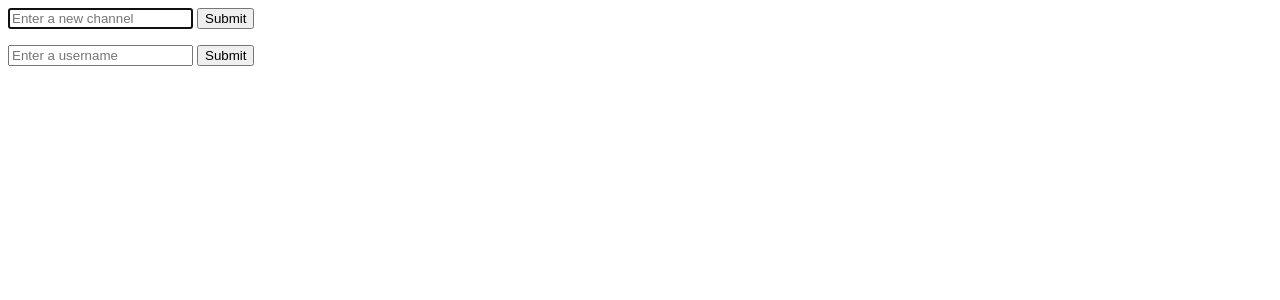
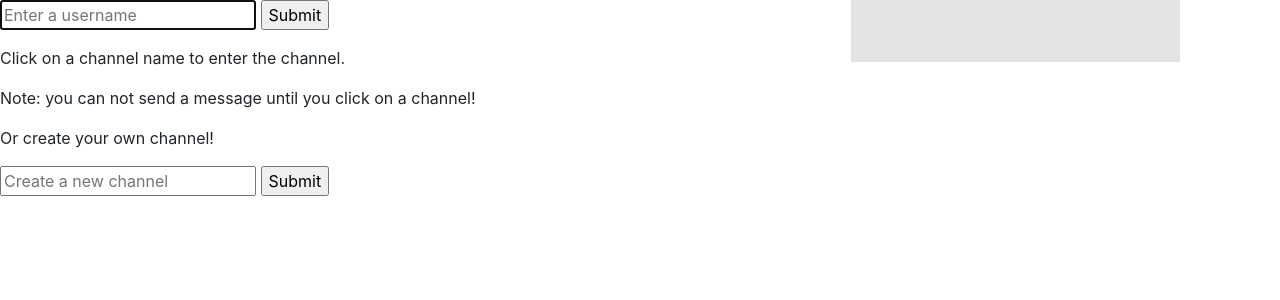
Before and after one commit to DrewLichtenstein/Project2, a Flask app: page / in a window 1280 px wide. Shown: the top 300 px of the page. Run offline with Flask 2, Linux system fonts and the light colour scheme; some libraries are stand-ins or nearby versions.

Commit message:
Submission ready.

```diff
--- a/application.py
+++ b/application.py
@@ -22,19 +22,26 @@ class Message:
 #list of messages
 message_list = []
 
+#render the page onload
 @app.route("/")
 def index():
     return render_template("index.html")
 
+#when a channel is submitted, adds it to the channel list and then hands it back to the Javascript, which adds the new channel to the page, giving an error if channel name is already there
 @socketio.on("create_one_channel")
 def one_channel_creator(channel_name):
+    for x in channel_list:
+        if x == channel_name:
+            return emit("channel_error", broadcast=True)
     channel_list.append(channel_name)
     emit("list_one_channel", channel_name, broadcast=True)
 
+#called on load -- creates all channels in the channel_list
 @socketio.on("create_all_channels")
 def making_all_channels_onload():
     emit("list_all_the_channels", channel_list, broadcast=True)
 
+#when a message is sent, it creates a new Message class and then adds it to the message list (first popping out the oldest message if there are more than 100 messages)
 @socketio.on("message_sent")
 def handle_message(message, chatroom_name, current_username, timestamp_string):
     message_information = Message(channel=chatroom_name, timestamp=timestamp_string, username=current_username, comment=message)
@@ -45,6 +52,7 @@ def handle_message(message, chatroom_name, current_username, timestamp_string):
         message_list.append(message_information)
     emit("show_message", message, broadcast=True)
 
+#gets all messages from the clicked on channel and sends them back to the Javascript
 @socketio.on("get_message_history")
 def handing_off_messages (chatroom_name):
     individual_channel_messages = []
@@ -53,6 +61,7 @@ def handing_off_messages (chatroom_name):
             individual_channel_messages.append(x.timestamp + " " + "["+ x.username +"]" + ": " +x.comment)
     emit('show_all_messages', individual_channel_messages)
 
+#removes a deleted message from the list
 @socketio.on("delete_message_history")
 def find_message_and_delete (message, chatroom_name, current_username, timestamp_string):
     for x in message_list:
--- a/requirements.txt
+++ b/requirements.txt
@@ -2,3 +2,4 @@ Flask
 Flask-SocketIO
 gevent
 gevent-websocket
+datetime
--- a/static/index.js
+++ b/static/index.js
@@ -1,26 +1,33 @@
 document.addEventListener('DOMContentLoaded', () => {
     var socket = io.connect(location.protocol + '//' + document.domain + ':' + location.port);
+
+    // tell the socket to create all chanels on load
     socket.emit("create_all_channels");
 
+    // renders all messages from the last chatroom the user was in
     if (localStorage.getItem("last_seen_chatroom") === null) {
-        console.log("nothing here")
+        alert("Welcome!")
     }
     else {
         var chatroom_name = localStorage.getItem("last_seen_chatroom");
-        alert("Seeing message history from channel " + chatroom_name + ". Click a channel to enter.")
+        document.getElementById('channel_header').innerHTML = "Message history from Channel: " + chatroom_name;
         socket.emit("get_message_history", chatroom_name);
     }
 
+    // on submit, sets username in Local Storage
     document.querySelector('#new_username').onsubmit = () =>{
-                console.log(localStorage.getItem("username"));
+                document.querySelector('#new_username').value = ""
                 username_entered = document.getElementById("username").value;
+                localStorage.removeItem("username");
                 localStorage.setItem("username", username_entered);
                 console.log(username_entered);
+                document.getElementById("username").value = ""
                 return false;
             };
-
+    // on submit, creates a new channel
     document.querySelector('#new_channel').onsubmit = () => {
     var channel_name = document.querySelector('#channel').value;
+    document.querySelector('#channel').value = ""
     if (channel_name == "") {
         alert("Enter a channel name!");
         return false;
@@ -31,7 +38,14 @@ document.addEventListener('DOMContentLoaded', () => {
     }
     };
 
+// socket listening for duplicate channel in the list and throws an alert error if channel already exists in the channel list
+socket.on("channel_error",alert_channel_error)
 
+function alert_channel_error  () {
+    alert("Channel name already taken!")
+};
+
+// adds the channel to the HTML and sets them to run the main "render_chat" function on click
 function add_new_channel_to_list (channel_name) {
     const li = document.createElement('li');
     li.innerHTML = channel_name;
@@ -39,6 +53,7 @@ function add_new_channel_to_list (channel_name) {
     li.onclick = render_chat;
 }
 
+// on-load socket function that puts all the channels from the list into the HTML and sets them to run the main "render_chat" function on click
     function put_all_channels_in_html (channel_list) {
         console.log("here");
         var i;
@@ -56,25 +71,39 @@ function add_new_channel_to_list (channel_name) {
 socket.on("list_one_channel",add_new_channel_to_list);
 socket.on("list_all_the_channels", put_all_channels_in_html);
 
+//main "work" is handled in render_chat function --> details below
 var render_chat = function () {
-    document.querySelector("#message_container_div").style.visibility = "visible";
+    // set the div for messages to visible and then re-set it for the new channel
+    document.querySelector("#message_sender").style.visibility = "visible";
     document.querySelector("#message_list").innerHTML = "";
-    var timestamp = new Date();
-    var timestamp_string = String(timestamp);
-    var current_username = localStorage.getItem("username");
     var chatroom_name = this.id;
-    document.getElementById('channel_header').innerHTML = chatroom_name;
+    // set the header for the div to the chatroom name
+    document.getElementById('channel_header').innerHTML = "Welcome to Channel: " + chatroom_name;
+    //set the current chatroom_name to localStorage (see code above)
     localStorage.setItem("last_seen_chatroom", chatroom_name);
     socket.emit("get_message_history", chatroom_name)
 
     document.querySelector("#message_sender").onsubmit = () => {
-        var message = document.getElementById("message").value;
+        // after a message is submitted, send it to Python to be added to the message_list and then clear the message field
+        var message = document.getElementById("message").value + " ";
+        // Timestamp and username variables set
+        var timestamp = new Date();
+        var timestamp_string = String(timestamp);
+        var current_username = localStorage.getItem("username");
+        document.querySelector("#message").value = "";
         socket.emit("message_sent", message, chatroom_name, current_username, timestamp_string);
         return false;};
 
+    // message comes back from Python and is rendered
+
     function display_message (message) {
+        // create li and delete button elements for a new message
         const li = document.createElement('li');
         var button = document.createElement("BUTTON");
+        // if delete button is clicked, the whole element is removed
+        var timestamp = new Date();
+        var timestamp_string = String(timestamp);
+        var current_username = localStorage.getItem("username");
         var delete_chat = function () {
             socket.emit("delete_message_history", message, chatroom_name, current_username, timestamp_string)
             this.parentNode.parentNode.removeChild(this.parentNode)
@@ -82,16 +111,16 @@ var render_chat = function () {
         button.onclick = delete_chat;
         var button_text = document.createTextNode("Delete Message");
         button.appendChild(button_text);
-        li.innerHTML = timestamp_string + " "+ "[" + current_username + "]" + ":"+ message;
+        // add timestamp, username, and message text to the newly created message
+        li.innerHTML = timestamp_string + " "+ "[" + current_username + "]" + ": "+ message;
         li.appendChild(button);
-        console.log(localStorage.getItem("username"));
         document.querySelector('#message_list').append(li);};
 
     socket.on("show_message", display_message);
 
 
 };
-
+// function called after socketing that takes all of a channel's old messages from Python and adds them to the HTML
 function displayOldMessages (individual_channel_messages) {
         var i;
             for (i = 0; i < individual_channel_messages.length; ++i) {
--- /dev/null
+++ b/static/style.css
@@ -0,0 +1,15 @@
+#message_sender {
+    visibility:hidden;
+}
+
+#header_and_list {
+    position: absolute;
+    right: 100px;
+    top:0px;
+    background-color: #e3e4e5;
+}
+
+#channel_unordered_list > li{
+    color: #e81e77;
+
+}
--- a/templates/index.html
+++ b/templates/index.html
@@ -2,38 +2,45 @@
     <head>
     <script type="text/javascript" src="//cdnjs.cloudflare.com/ajax/libs/socket.io/1.3.6/socket.io.min.js"></script>
     <script src="{{ url_for('static', filename='index.js') }}"></script>
+    <link rel="stylesheet" href="https://stackpath.bootstrapcdn.com/bootstrap/4.1.1/css/bootstrap.min.css" integrity="sha384-WskhaSGFgHYWDcbwN70/dfYBj47jz9qbsMId/iRN3ewGhXQFZCSftd1LZCfmhktB" crossorigin="anonymous">
+    <link rel="stylesheet" href="/static/style.css" />
 
     </head>
 <title>Chatterbox</title>
-
-        <div id="channels">
-            <ul id="channel_unordered_list">
-            </ul>
-
-            <form id="new_channel">
-            <input id="channel" autocomplete="off" autofocus placeholder="Enter a new channel" type="text">
-            <input id="submit" type="submit">
-        </form>
-
-        </div>
 
         <form id="new_username">
             <input id="username" autocomplete="off" autofocus placeholder="Enter a username" type="text">
             <input id="submit" type="submit">
         </form>
 
-<h2 id="channel_header"></h2>
-    <div id="message_container_div" style="visibility:hidden;">
-    <form id="message_sender">
-    <input id="message" autocomplete="off" autofocus placeholder="Enter a new message" type="text">
-    <input id="submit" type="submit">
+        <div id="channels">
+            <p>Click on a channel name to enter the channel.</p>
+            <ul id="channel_unordered_list">
+            </ul>
+            <p>Note: you can not send a message until you click on a channel!</p>
+            <p>Or create your own channel!</p>
+            <form id="new_channel">
+            <input id="channel" autocomplete="off" autofocus placeholder="Create a new channel" type="text">
+            <input id="submit" type="submit">
+        </form>
+
+        </div>
+
+<div id="channel_display">
+
     </div>
-    <br>
+    <div id="header_and_list">
+    <h2 id="channel_header"></h2>
+
                 <ul id="message_list">
             </ul>
+                <form id="message_sender">
+    <input id="message" autocomplete="off" autofocus placeholder="Send a message" type="text">
+    <input id="submit" type="submit">
     </form>
     </div>
-
+    </div>
+</div>
 
 
 
```
Also changed, not shown: static/channel.js (deleted, +0 -38 lines), templates/channel.html (deleted, +0 -15 lines), README.md.
